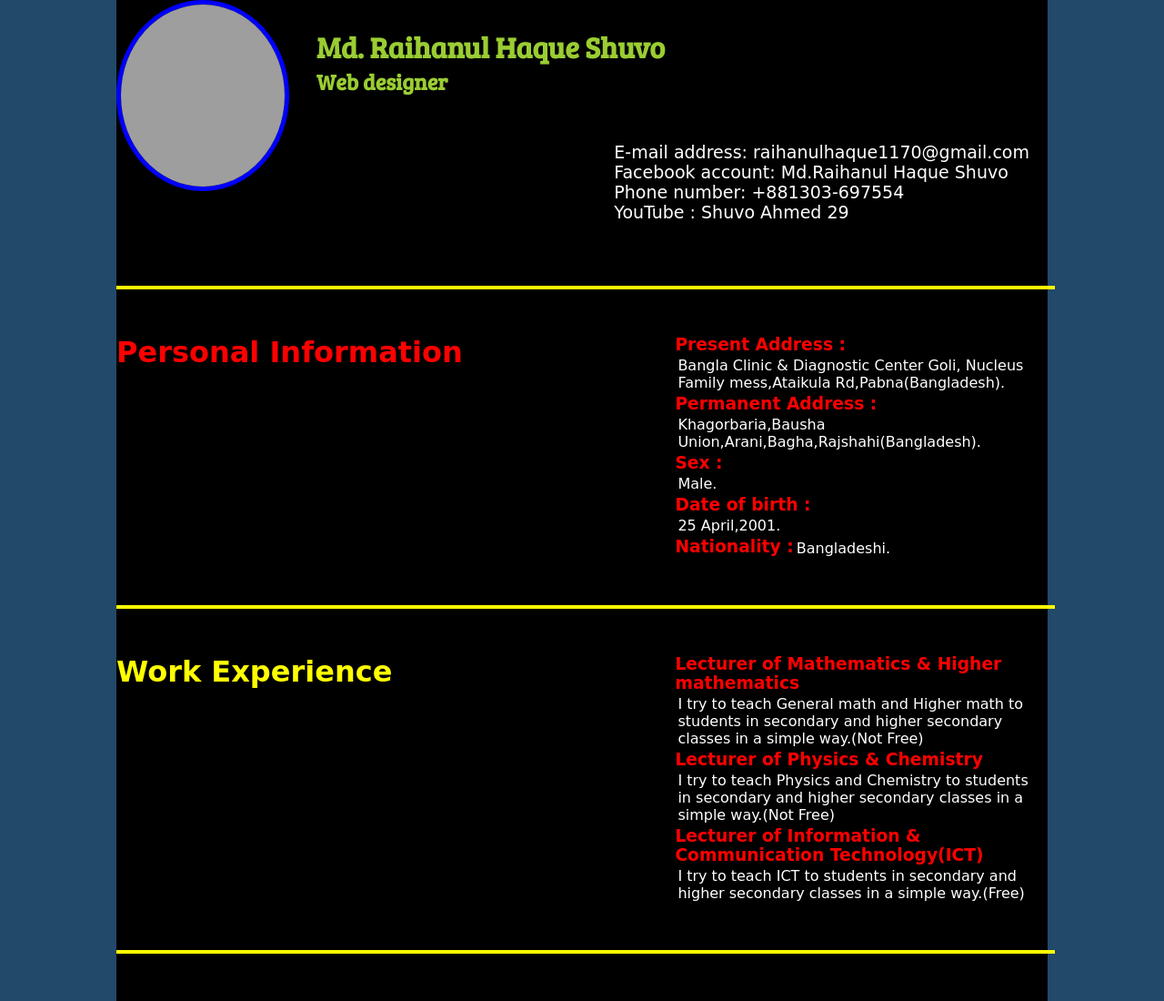
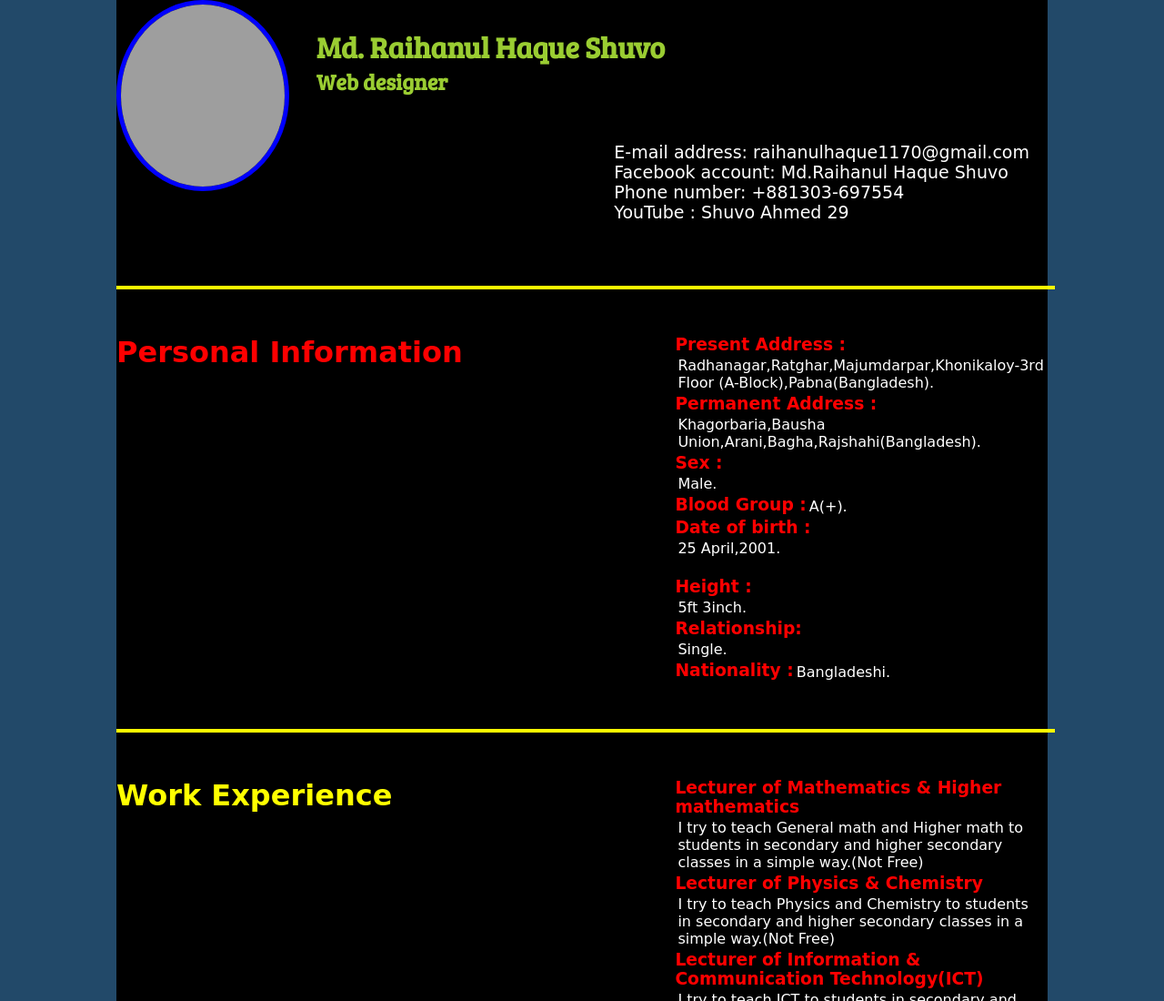
Before and after one commit to Shuvoahmed29/29shuvo, a plain HTML site: page index.html in a window 1280 px wide. Shown: the top 1100 px of the page at 91% size. Drawn offline with Linux system fonts and the light colour scheme; grey boxes are pictures that could not be loaded.

Commit message:
Add files via upload

```diff
--- a/index.html
+++ b/index.html
@@ -31,13 +31,19 @@
     </div>
     <div class="right-div">
       <h3 class="address0">Present Address : </h3>
-      <p class="address1">Bangla Clinic & Diagnostic Center Goli, Nucleus Family mess,Ataikula Rd,Pabna(Bangladesh).</p>
+      <p class="address1">Radhanagar,Ratghar,Majumdarpar,Khonikaloy-3rd Floor (A-Block),Pabna(Bangladesh).</p>
       <h3 class="address0">Permanent Address : </h3>
       <p class="address1">Khagorbaria,Bausha Union,Arani,Bagha,Rajshahi(Bangladesh).</p>
       <h3 class="address0">Sex : </h3>
       <p class="address1">Male.&nbsp;&nbsp;&nbsp;&nbsp;&nbsp;&nbsp;&nbsp;&nbsp;&nbsp;&nbsp;&nbsp;&nbsp;&nbsp;&nbsp;&nbsp;&nbsp;&nbsp;&nbsp;&nbsp;&nbsp;&nbsp;&nbsp;&nbsp;&nbsp;&nbsp;&nbsp;&nbsp;&nbsp;&nbsp;&nbsp;&nbsp;&nbsp;&nbsp;&nbsp;&nbsp;&nbsp;&nbsp;&nbsp;&nbsp;&nbsp;&nbsp;&nbsp;&nbsp;&nbsp;&nbsp;&nbsp;&nbsp;&nbsp;&nbsp;&nbsp;&nbsp;&nbsp;&nbsp;&nbsp;&nbsp;&nbsp;&nbsp;&nbsp;&nbsp;&nbsp;&nbsp;&nbsp;&nbsp;&nbsp;&nbsp;&nbsp;&nbsp;&nbsp;&nbsp;&nbsp;</p>
-      <h3 class="address0">Date of birth : </h3>
-      <p class="address1">25 April,2001. &nbsp;&nbsp;&nbsp;&nbsp;&nbsp;&nbsp;&nbsp;&nbsp;&nbsp;&nbsp;&nbsp;&nbsp;&nbsp;&nbsp;&nbsp;&nbsp;&nbsp;&nbsp;&nbsp;&nbsp;&nbsp;&nbsp;&nbsp;&nbsp;&nbsp;&nbsp;&nbsp;&nbsp;&nbsp;&nbsp;&nbsp;&nbsp;&nbsp;&nbsp;&nbsp;&nbsp;&nbsp;&nbsp;&nbsp;&nbsp;&nbsp;&nbsp;&nbsp;&nbsp;&nbsp;&nbsp;&nbsp;&nbsp;&nbsp;</p>
+      <h3 class="address0">Blood Group : </h3>
+      <p class="address1">A(+).&nbsp;&nbsp;&nbsp;&nbsp;&nbsp;&nbsp;&nbsp;&nbsp;&nbsp;&nbsp;&nbsp;&nbsp;&nbsp;&nbsp;&nbsp;&nbsp;&nbsp;&nbsp;&nbsp;&nbsp;&nbsp;&nbsp;&nbsp;&nbsp;&nbsp;&nbsp;&nbsp;&nbsp;&nbsp;&nbsp;&nbsp;&nbsp;&nbsp;&nbsp;&nbsp;&nbsp;&nbsp;&nbsp;&nbsp;</p>
+      <h3 class="address0">Date of birth :</h3>
+      <p class="address1">25 April,2001. &nbsp;&nbsp;&nbsp;&nbsp;&nbsp;&nbsp;&nbsp;&nbsp;&nbsp;&nbsp;&nbsp;&nbsp;&nbsp;&nbsp;&nbsp;&nbsp;&nbsp;&nbsp;&nbsp;&nbsp;&nbsp;&nbsp;&nbsp;&nbsp;&nbsp;&nbsp;&nbsp;&nbsp;&nbsp;&nbsp;&nbsp;&nbsp;&nbsp;&nbsp;&nbsp;&nbsp;&nbsp;&nbsp;&nbsp;&nbsp;&nbsp;&nbsp;&nbsp;&nbsp;&nbsp;&nbsp;&nbsp;&nbsp;&nbsp;&nbsp;&nbsp;&nbsp;&nbsp;&nbsp;&nbsp;&nbsp;&nbsp;&nbsp;&nbsp;&nbsp;&nbsp;&nbsp;&nbsp;&nbsp;&nbsp;</p>
+      <h3 class="address0">Height : </h3>
+      <p class="address1">5ft 3inch.&nbsp;&nbsp;&nbsp;&nbsp;&nbsp;&nbsp;&nbsp;&nbsp;&nbsp;&nbsp;&nbsp;&nbsp;&nbsp;&nbsp;&nbsp;&nbsp;&nbsp;&nbsp;&nbsp;&nbsp;&nbsp;&nbsp;&nbsp;&nbsp;&nbsp;&nbsp;&nbsp;&nbsp;&nbsp;&nbsp;&nbsp;&nbsp;&nbsp;&nbsp;&nbsp;&nbsp;&nbsp;&nbsp;&nbsp;&nbsp;&nbsp;&nbsp;&nbsp;&nbsp;&nbsp;&nbsp;&nbsp;&nbsp;&nbsp;&nbsp;&nbsp;&nbsp;&nbsp;&nbsp;&nbsp;&nbsp;&nbsp;&nbsp;&nbsp;&nbsp;&nbsp;&nbsp;&nbsp;&nbsp;</p>
+      <h3 class="address0">Relationship: </h3>
+      <p class="address1">Single.&nbsp;&nbsp;&nbsp;&nbsp;&nbsp;&nbsp;&nbsp;&nbsp;&nbsp;&nbsp;&nbsp;&nbsp;&nbsp;&nbsp;&nbsp;&nbsp;&nbsp;&nbsp;&nbsp;&nbsp;&nbsp;&nbsp;&nbsp;&nbsp;&nbsp;&nbsp;&nbsp;&nbsp;&nbsp;&nbsp;&nbsp;&nbsp;&nbsp;&nbsp;&nbsp;&nbsp;&nbsp;&nbsp;&nbsp;&nbsp;&nbsp;&nbsp;&nbsp;&nbsp;&nbsp;&nbsp;&nbsp;&nbsp;&nbsp;&nbsp;&nbsp;&nbsp;&nbsp;&nbsp;&nbsp;</p>
       <h3 class="address0">Nationality : </h3>
       <p class="address1">Bangladeshi.</p>
     </div>
```
Also changed, not shown: 1 other file.
